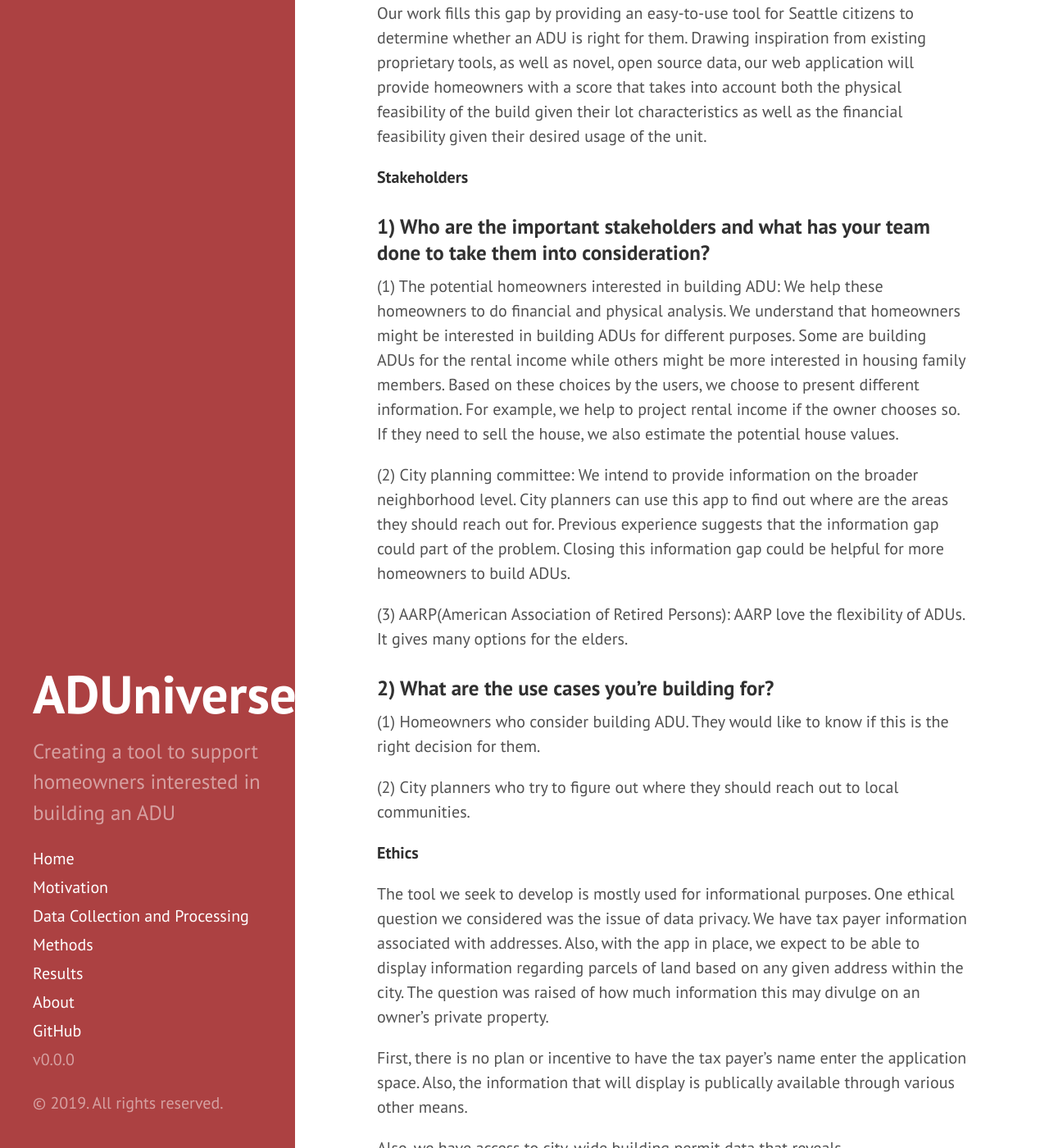
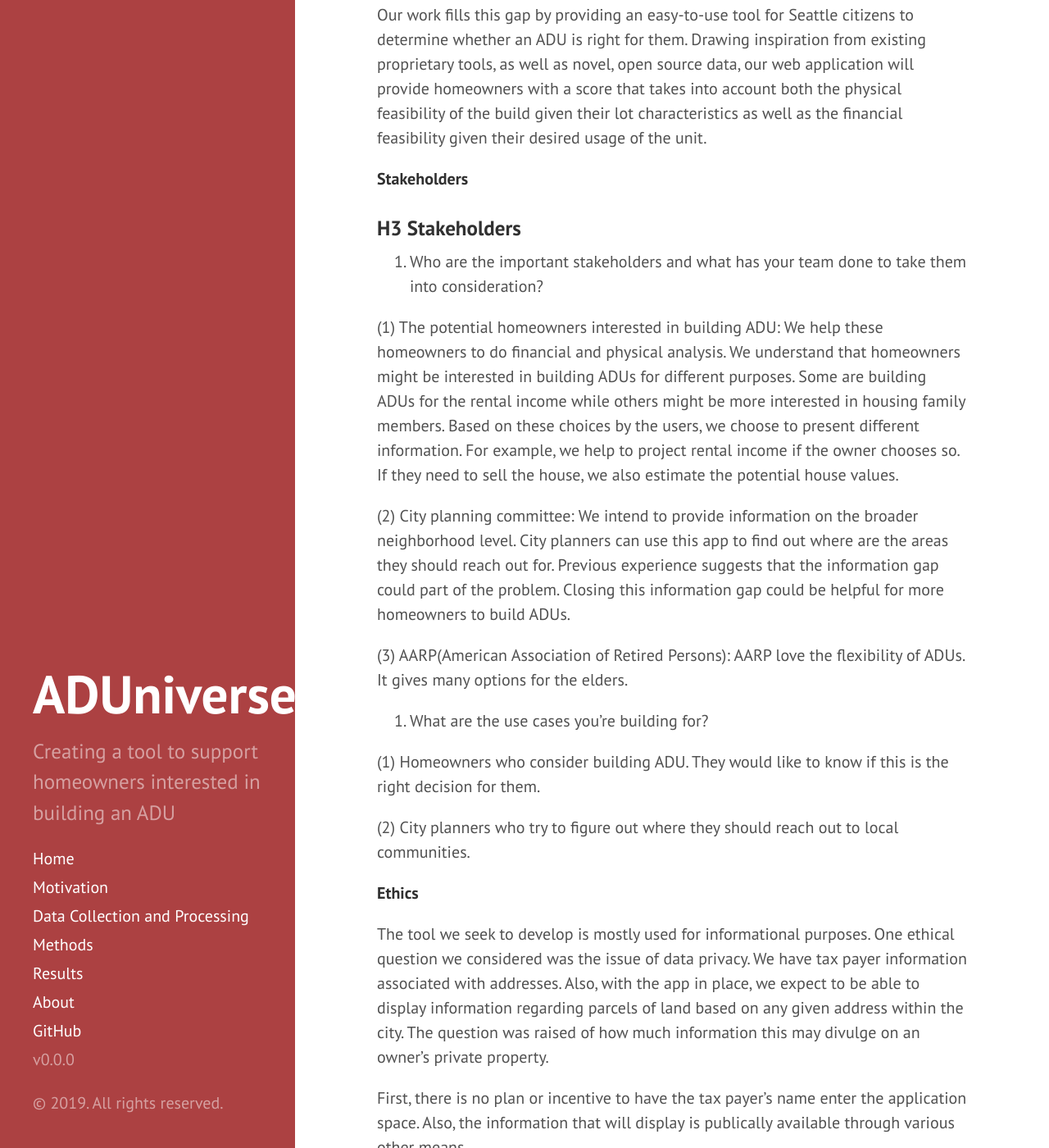
Before and after one commit to uwescience/ADUniverse, a Jekyll site: the page built from motivation.md, in a window 1280 px wide and 1400 px high, scrolled down 2605 px. Shown: the whole window at 82% size. Built offline with Jekyll 4.4.1, drawn with Linux system fonts in a browser that asks for light colours.

Commit message:
Update motivation.md

```diff
--- a/motivation.md
+++ b/motivation.md
@@ -18,7 +18,7 @@ We hope to answer three questions through our work:
 
 We are filling the needs of users of all levels.
 
-**Background**
+### Background
 
 Access to affordable housing in Seattle has become a major concern as the city’s economy and population have increased.  Lack of housing stock make it increasingly difficult for people that work in the city to live here, resulting in widespread traffic congestion and resulting pollution.  Providing sustainable solutions to increase housing stock has become a central focus of the Seattle policy agenda.
 
@@ -35,8 +35,9 @@ Our work fills this gap by providing an easy-to-use tool for Seattle citizens to
 
 **Stakeholders**
 
+### H3 Stakeholders
 
-### 1)  Who are the important stakeholders and what has your team done to take them into consideration?
+1. Who are the important stakeholders and what has your team done to take them into consideration?
 
 (1) The potential homeowners interested in building ADU: We help these homeowners to do financial and physical analysis. We understand that homeowners might be interested in building ADUs for different purposes. Some are building ADUs for the rental income while others might be more interested in housing family members. Based on these choices by the users, we choose to present different information. For example, we help to project rental income if the owner chooses so. If they need to sell the house, we also estimate the potential house values.
 
@@ -45,7 +46,7 @@ Our work fills this gap by providing an easy-to-use tool for Seattle citizens to
 
 (3) AARP(American Association of Retired Persons): AARP love the flexibility of ADUs. It gives many options for the elders.
 
-### 2)  What are the use cases you’re building for?
+2. What are the use cases you’re building for?
 
 (1) Homeowners who consider building ADU. They would like to know if this is the right decision for them.
 
```
